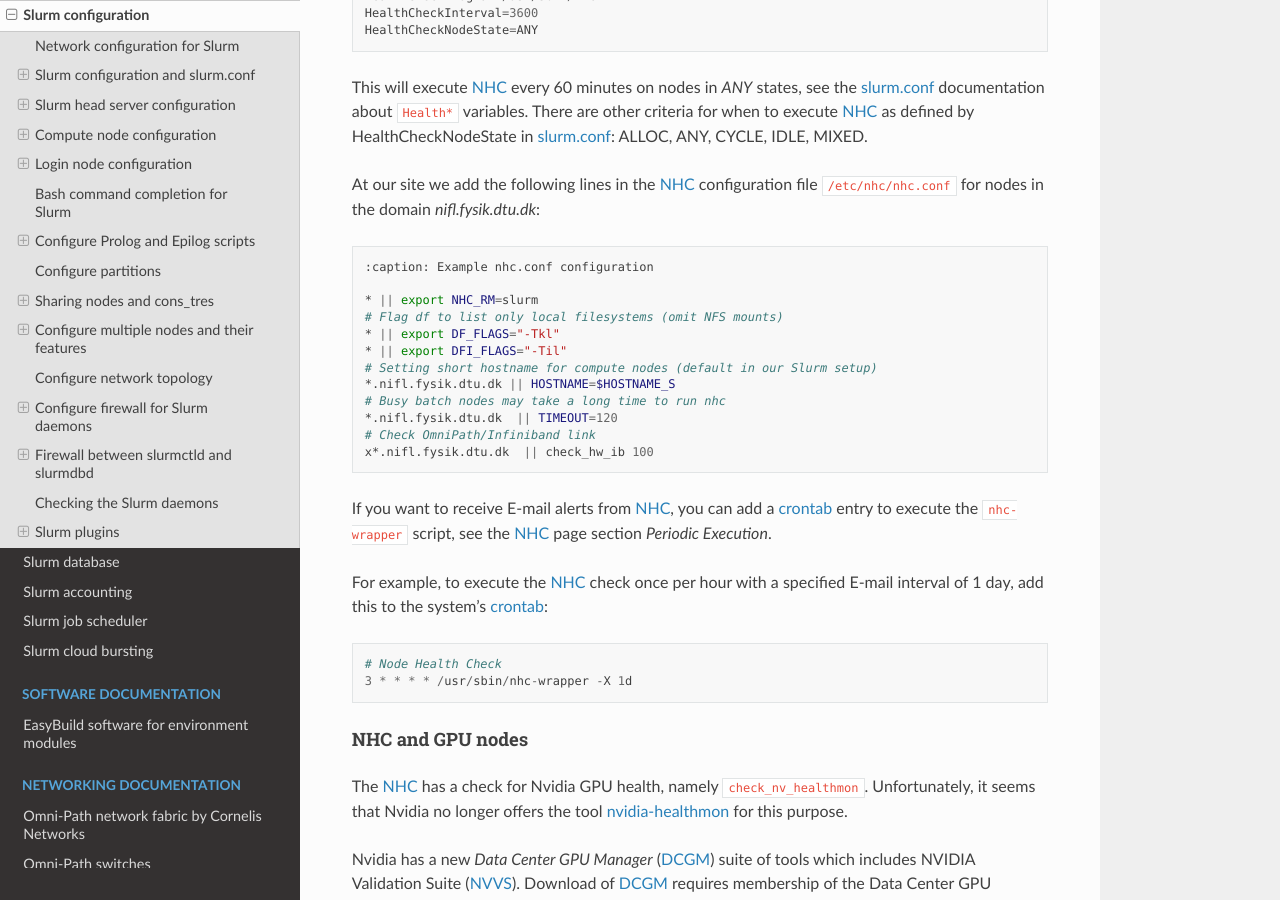
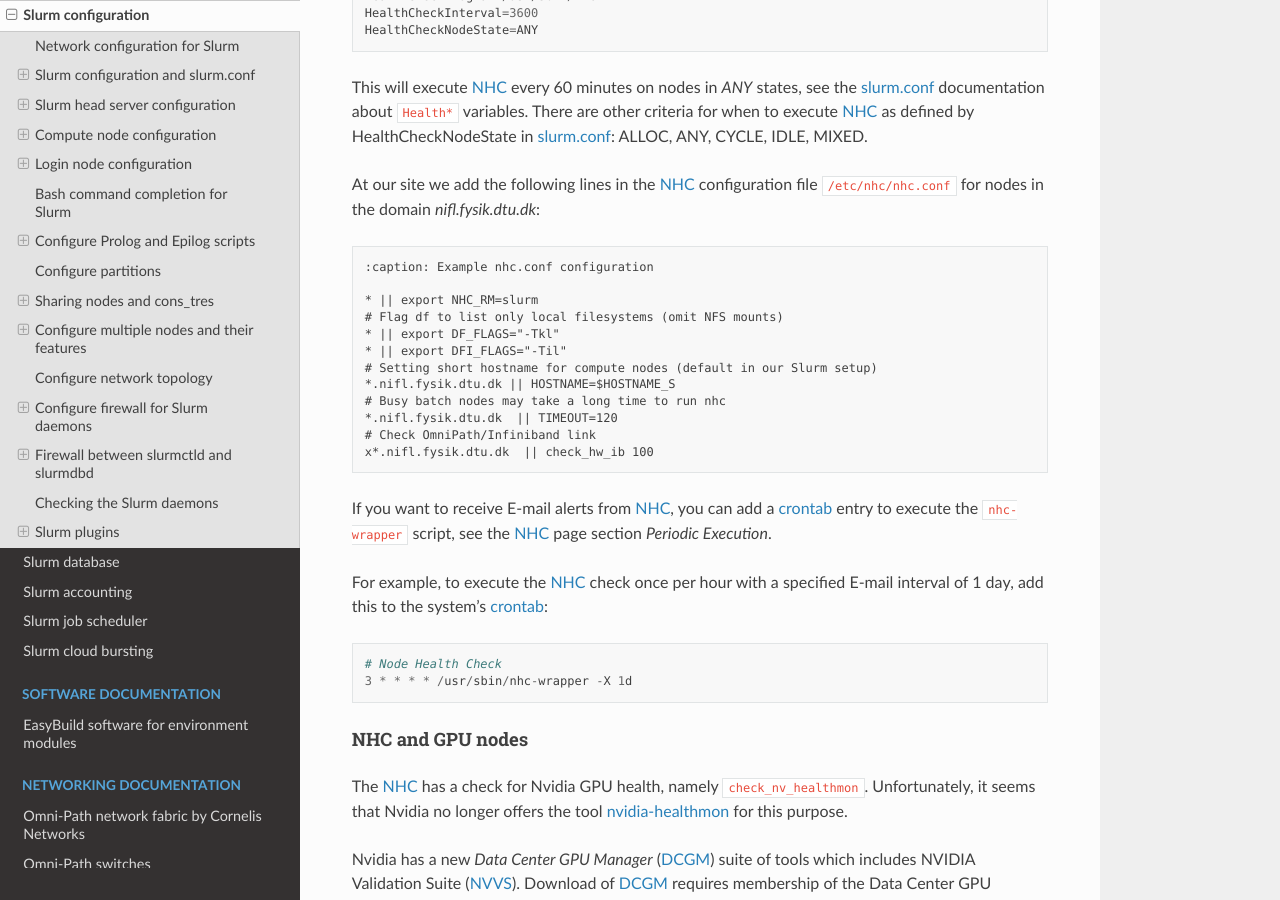
Before and after one commit to OleHolmNielsen/Niflheim_system, a Sphinx documentation site: the page built from docs/Slurm_configuration.rst, in a window 1280 px wide and 900 px high, scrolled down 12543 px. Built offline with Sphinx 7.4.7 and the Read the Docs theme 3.1.0, drawn with Linux system fonts in a browser that asks for light colours.

Commit message:
Formatting

```diff
--- a/docs/Slurm_configuration.rst
+++ b/docs/Slurm_configuration.rst
@@ -523,9 +523,7 @@ Add the following to slurm.conf_ on your *Head* node **and** your compute nodes:
 This will execute NHC_ every 60 minutes on nodes in *ANY* states, see the slurm.conf_ documentation about ``Health*`` variables.
 There are other criteria for when to execute NHC_ as defined by HealthCheckNodeState in slurm.conf_: ALLOC, ANY, CYCLE, IDLE, MIXED.
 
-At our site we add the following lines in the NHC_ configuration file ``/etc/nhc/nhc.conf`` for nodes in the domain *nifl.fysik.dtu.dk*:
-
-.. code-block:: bash
+At our site we add the following lines in the NHC_ configuration file ``/etc/nhc/nhc.conf`` for nodes in the domain *nifl.fysik.dtu.dk*::
 
   :caption: Example nhc.conf configuration
 
```
